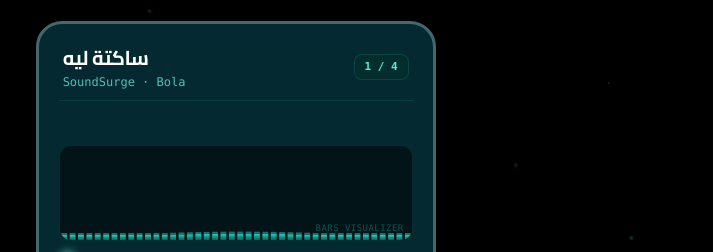
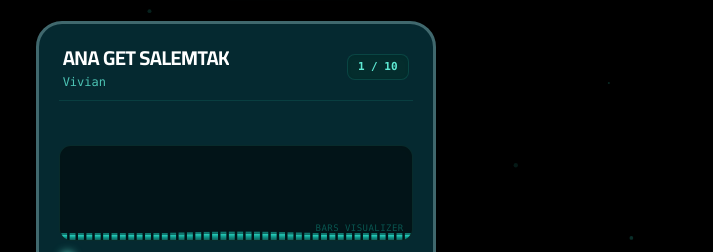
Before and after one commit to bolae700/Pola2, a plain HTML site: page index.html in a window 1280 px wide. Shown: the part 170-422 px from the top of the page, 567-1280 px from the left. Drawn offline with nearby package versions, Linux system fonts and the light colour scheme.

Commit message:
Update index.html

```diff
--- a/index.html
+++ b/index.html
@@ -328,31 +328,73 @@
     const TRACKS = [
       {
         id: 1,
-        title: 'ساكتة ليه',
-        artist: 'SoundSurge · Bola',
-        url: 'https://audio.jukehost.co.uk/01a0e890-fee0-702d-9af8-0fd5d5e1e0f5',
-        duration: '03:45'
+        title: 'ANA GET SALEMTAK',
+        artist: 'Vivian',
+        url: 'https://audio.jukehost.co.uk/01a0ae97-672d-738c-911b-5f2853116db6',
+        duration: '04:20'
       },
       {
         id: 2,
-        title: 'محتار',
-        artist: 'SoundSurge · Bola',
-        url: 'https://audio.jukehost.co.uk/01a0e890-fea7-7176-8be4-463d6937da3d',
-        duration: '03:30'
+        title: 'AYWA EL GAR7',
+        artist: 'Vivian',
+        url: 'https://audio.jukehost.co.uk/01a0ae97-6837-7132-807c-d2b7dd9a5bba',
+        duration: '05:57'
       },
       {
         id: 3,
-        title: 'واحشني بجد',
-        artist: 'SoundSurge · Bola',
-        url: 'https://audio.jukehost.co.uk/01a0e890-feb3-7340-9336-0dca38a33c6e',
-        duration: '04:12'
+        title: 'GARE7',
+        artist: 'Vivian',
+        url: 'https://audio.jukehost.co.uk/01a0ae97-6818-72c0-a2c6-118730485f3f',
+        duration: '05:32'
       },
       {
         id: 4,
-        title: 'اللي راح',
-        artist: 'SoundSurge · Bola',
-        url: 'https://audio.jukehost.co.uk/01a0e890-fe81-73ba-88db-858fdcdb2888',
+        title: '7ASSES BEDA3FY',
+        artist: 'Vivian',
+        url: 'https://audio.jukehost.co.uk/01a0ae97-695c-72f7-ad8e-f5d8942f9d12',
+        duration: '06:59'
+      },
+      {
+        id: 5,
+        title: 'AYESH BEEK',
+        artist: 'Vivian',
+        url: 'https://audio.jukehost.co.uk/01a0ae97-67ae-71d6-8dd5-2f328b994e1e',
         duration: '03:50'
+      },
+      {
+        id: 6,
+        title: '3NDAK SHBA3Y',
+        artist: 'Vivian',
+        url: 'https://audio.jukehost.co.uk/01a0ae97-6787-70c4-b6bf-13ee8670c180',
+        duration: '03:37'
+      },
+      {
+        id: 7,
+        title: 'FRADT EDEIK',
+        artist: 'Vivian',
+        url: 'https://audio.jukehost.co.uk/01a0ae97-68f0-70ab-9778-f34fab907b29',
+        duration: '06:14'
+      },
+      {
+        id: 8,
+        title: 'LA MESH HABKY',
+        artist: 'Vivian',
+        url: 'https://audio.jukehost.co.uk/01a0ae97-67de-70bc-92cf-9f083a3c9859',
+        duration: '03:53'
+      },
+      {
+        id: 9,
+        title: 'YA MOHEBAN',
+        artist: 'Vivian',
+        url: 'https://audio.jukehost.co.uk/01a0ae97-666b-71dd-ba5a-cd9d8f20a058',
+        duration: '03:15'
+      },
+      {
+        id: 10,
+        title: 'YALLY BTEGRA7',
+        artist: 'Vivian',
+        url: 'https://audio.jukehost.co.uk/01a0ae97-68fe-703b-b630-a945b59e8490',
+        duration: '06:13'
       }
     ];
 
```
